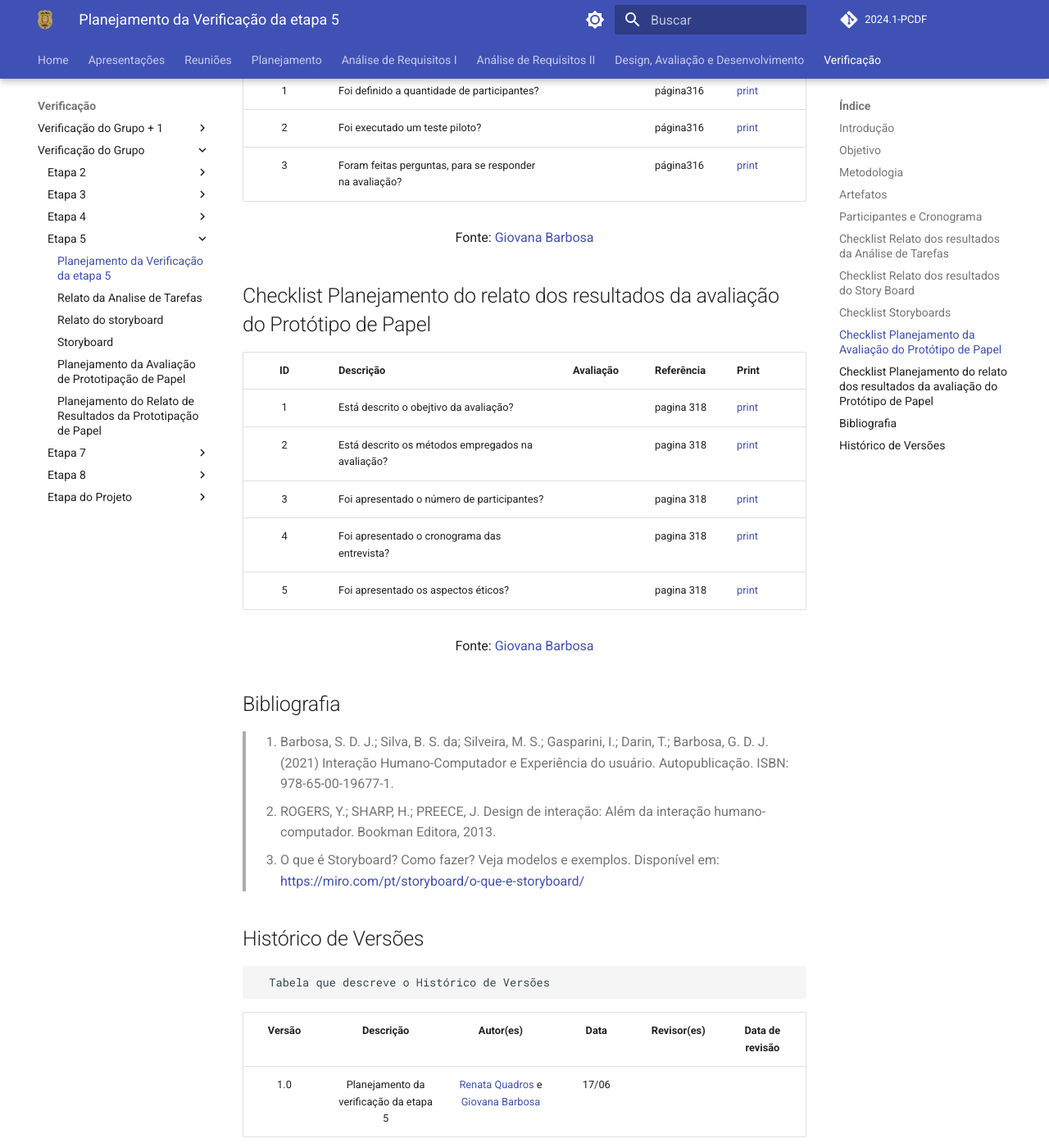
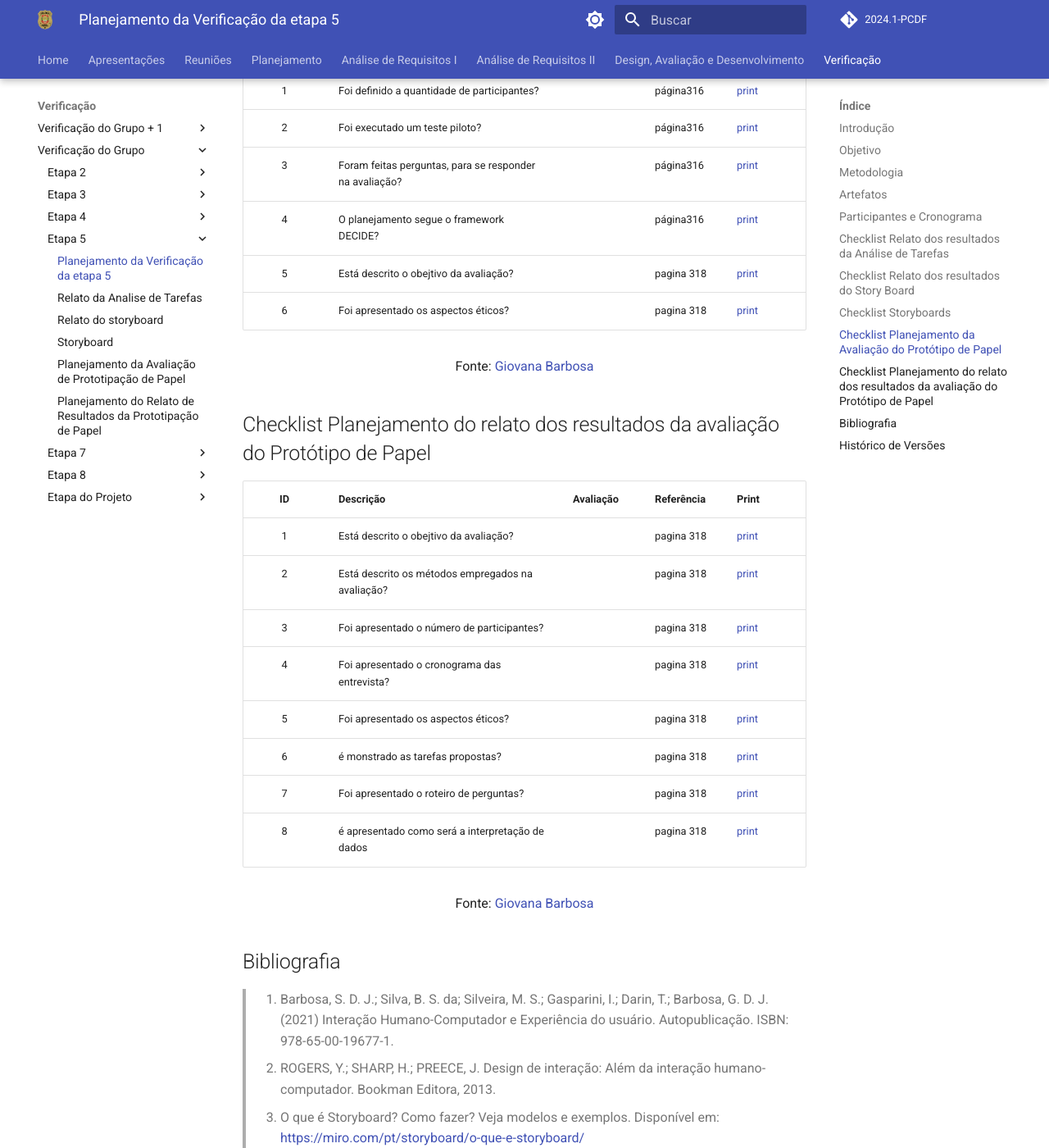
Before and after one commit to Interacao-Humano-Computador/2024.1-PCDF, an MkDocs documentation site: the page built from docs/verificacao/verificacao/Etapa5/planejamento_verificacao5.md, in a window 1280 px wide and 1400 px high, scrolled down 3874 px. Shown: the whole window at 82% size. Built offline with MkDocs 1.6.1 and Material for MkDocs 9.7.7, drawn with Linux system fonts in a browser that asks for light colours; comment, search, counter and statistics services are not loaded.

Commit message:
Questôes

```diff
--- a/docs/verificacao/verificacao/Etapa5/planejamento_verificacao5.md
+++ b/docs/verificacao/verificacao/Etapa5/planejamento_verificacao5.md
@@ -79,6 +79,10 @@ A metodologia escolhida para esta verificação é a inspeção,é realizada atr
 |1|Foi definido a quantidade de participantes?||página316|[print](../../../assets/verificacao/verificação%20nosso%20grupo/etapa%205/planejavalia.png)|
 |2| Foi executado um teste piloto?||página316|[print](../../../assets/verificacao/verificação%20nosso%20grupo/etapa%205/planejavalia.png)|
 |3| Foram feitas perguntas, para se responder na avaliação?||página316|[print](../../../assets/verificacao/verificação%20nosso%20grupo/etapa%205/planejavalia.png)|
+|4| O planejamento segue o framework DECIDE?||página316|[print](../../../assets/verificacao/verificação%20nosso%20grupo/etapa%205/planejavalia.png)|
+|5|Está descrito o obejtivo da avaliação?||pagina 318|[print](../../../assets/verificacao/verificação%20nosso%20grupo/etapa%205/planejavalia2.png)|
+|6|Foi apresentado os aspectos éticos?||pagina 318|[print](../../../assets/verificacao/verificação%20nosso%20grupo/etapa%205/planejavalia2.png)|
+
 
 <center> <p>Fonte: <a href="https://github.com/gio221">Giovana Barbosa</a></p></center>
 
@@ -91,6 +95,9 @@ A metodologia escolhida para esta verificação é a inspeção,é realizada atr
 |3|Foi apresentado o número de participantes?||pagina 318|[print](../../../assets/verificacao/verificação%20nosso%20grupo/etapa%205/planejavalia2.png)|
 |4|Foi apresentado o cronograma das entrevista?||pagina 318|[print](../../../assets/verificacao/verificação%20nosso%20grupo/etapa%205/planejavalia2.png)|
 |5| Foi apresentado os aspectos éticos?||pagina 318|[print](../../../assets/verificacao/verificação%20nosso%20grupo/etapa%205/planejavalia2.png)|
+|6| é monstrado as tarefas propostas?||pagina 318|[print](../../../assets/verificacao/verificação%20nosso%20grupo/etapa%205/planejavalia2.png)|
+|7| Foi apresentado o roteiro de perguntas?||pagina 318|[print](../../../assets/verificacao/verificação%20nosso%20grupo/etapa%205/planejavalia2.png)|
+|8| é apresentado como será a interpretação de dados||pagina 318|[print](../../../assets/verificacao/verificação%20nosso%20grupo/etapa%205/planejavalia2.png)|
 
 <center> <p>Fonte: <a href="https://github.com/gio221">Giovana Barbosa</a></p></center>
 
```
